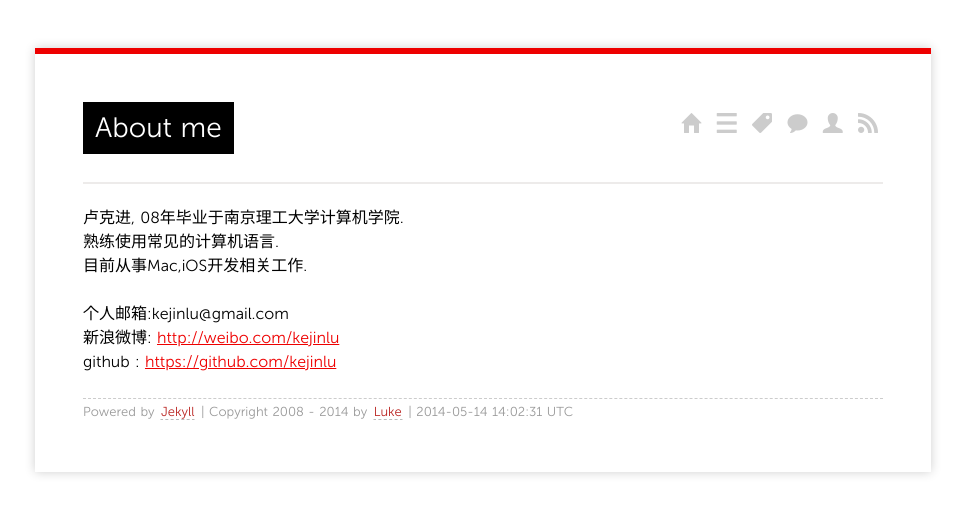
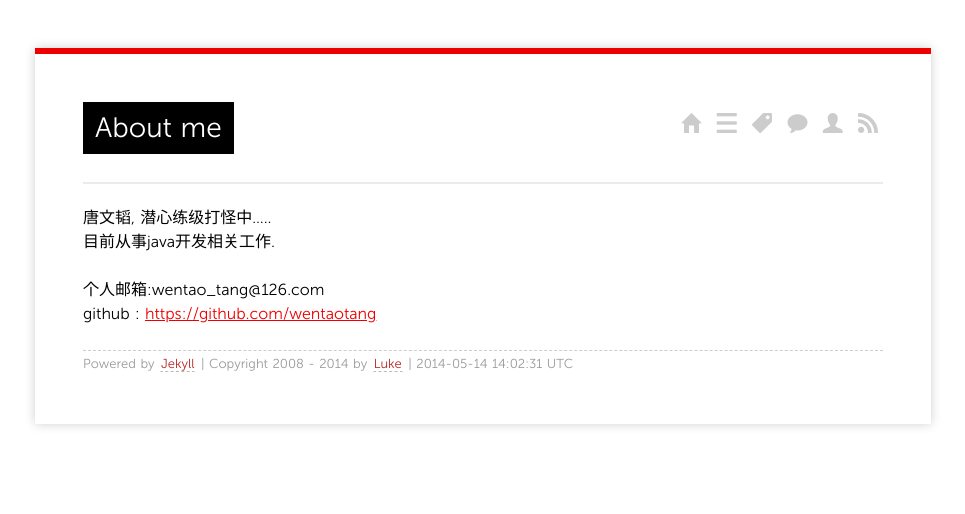
Before and after one commit to wentaotang/wentaotang.github.io, a Jekyll site: the page built from about/index.md, in a window 1280 px wide. Shown: the top 514 px of the page, without its empty margins (157-1122 px from the left). Built offline with Jekyll 4.4.1, drawn with Linux system fonts in a browser that asks for light colours; Markdown is read by kramdown in place of the engine named in the settings.

Commit message:
update my info

```diff
--- a/_config.yml
+++ b/_config.yml
@@ -1,6 +1,6 @@
 markdown: rdiscount
 permalink: /:year/:month/:title/
-url: http://geeklu.com
-author: 卢克
+url: http://wentaotang.github.io
+author: wentao
 pygments: true
 paginate: 24
--- a/about/index.md
+++ b/about/index.md
@@ -4,10 +4,8 @@ layout: page
 comments: yes
 ---
 
-卢克进, 08年毕业于南京理工大学计算机学院.
-熟练使用常见的计算机语言.
-目前从事Mac,iOS开发相关工作.
+唐文韬, 潜心练级打怪中.....
+目前从事java开发相关工作.
 
-个人邮箱:kejinlu@gmail.com
-新浪微博: [http://weibo.com/kejinlu](http://weibo.com/kejinlu)
-github : [https://github.com/kejinlu](https://github.com/kejinlu)
+个人邮箱:wentao_tang@126.com
+github : [https://github.com/wentaotang](https://github.com/wentaotang)
```
Also changed, not shown: 404.md (+1 -1 lines).
